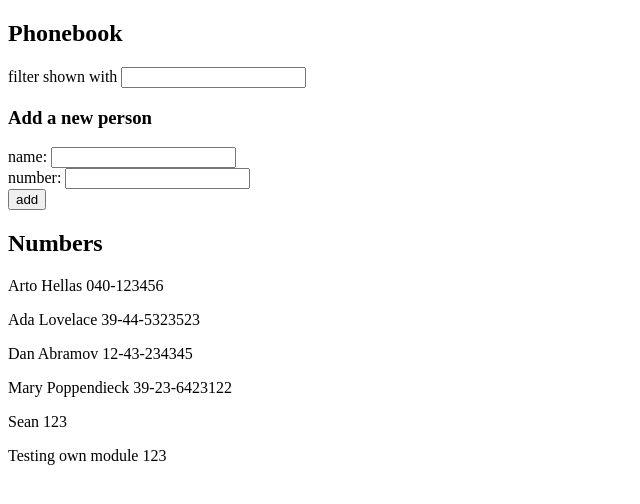
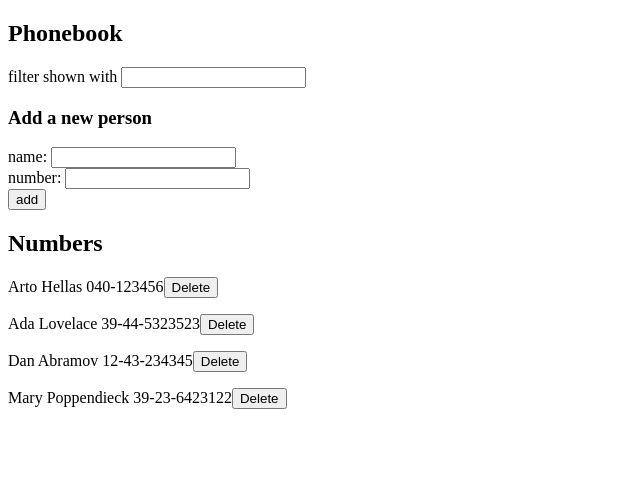
Before and after one commit to hyjin123/helsinki-part2-2025, a React (Vite) app in the folder phonebook/: page / in a window 1280 px wide. Shown: the top 504 px of the page, without its empty margins (0-640 px from the left). Built offline with nearby package versions, Linux system fonts and the light colour scheme; data requests are answered from the project's data file.

Commit message:
exercise 2.14

```diff
--- a/phonebook/db.json
+++ b/phonebook/db.json
@@ -19,16 +19,6 @@
       "name": "Mary Poppendieck",
       "number": "39-23-6423122",
       "id": "4"
-    },
-    {
-      "id": "5",
-      "name": "Sean",
-      "number": "123"
-    },
-    {
-      "id": "6",
-      "name": "Testing own module",
-      "number": "123"
     }
   ]
 }
--- a/phonebook/src/App.jsx
+++ b/phonebook/src/App.jsx
@@ -47,6 +47,18 @@ const App = () => {
     }
   };
 
+  const removePerson = (id) => {
+    if (window.confirm("Do you really want to remove this user?")) {
+      personService
+        .remove(id)
+        .then((response) => {
+          console.log("this user has been removed!");
+          const updatedPersons = persons.filter(person => person.id !== response.id);
+          setPersons(updatedPersons);
+        });
+    }
+  };
+
   const handlePersonChange = (event) => {
     setNewName(event.target.value);
   };
@@ -77,7 +89,7 @@ const App = () => {
         handlePersonChange={handlePersonChange}
       />
       <h2>Numbers</h2>
-      <Persons filteredPersons={filteredPersons} />
+      <Persons filteredPersons={filteredPersons} removePerson={removePerson} />
     </div>
   );
 };
--- a/phonebook/src/Components/Person.jsx
+++ b/phonebook/src/Components/Person.jsx
@@ -1,7 +1,8 @@
-const Person = ({ person }) => {
+const Person = ({ person, removePerson }) => {
   return (
     <p>
       {person.name} {person.number}
+      <button onClick={removePerson}>Delete</button>
     </p>
   );
 };
--- a/phonebook/src/Components/Persons.jsx
+++ b/phonebook/src/Components/Persons.jsx
@@ -1,10 +1,10 @@
 import Person from "./Person";
 
-const Persons = ({ filteredPersons }) => {
+const Persons = ({ filteredPersons, removePerson }) => {
   return (
     <div>
       {filteredPersons.map((person) => (
-        <Person key={person.name} person={person} />
+        <Person key={person.name} person={person} removePerson={() => removePerson(person.id)} />
       ))}
     </div>
   );
--- a/phonebook/src/services/persons.js
+++ b/phonebook/src/services/persons.js
@@ -11,4 +11,9 @@ const create = (personObject) => {
   return request.then((response) => response.data);
 };
 
-export default { getAll, create };
+const remove = (id) => {
+  const request = axios.delete(`${baseUrl}/${id}`);
+  return request.then((response) => response.data);
+};
+
+export default { getAll, create, remove };
```
